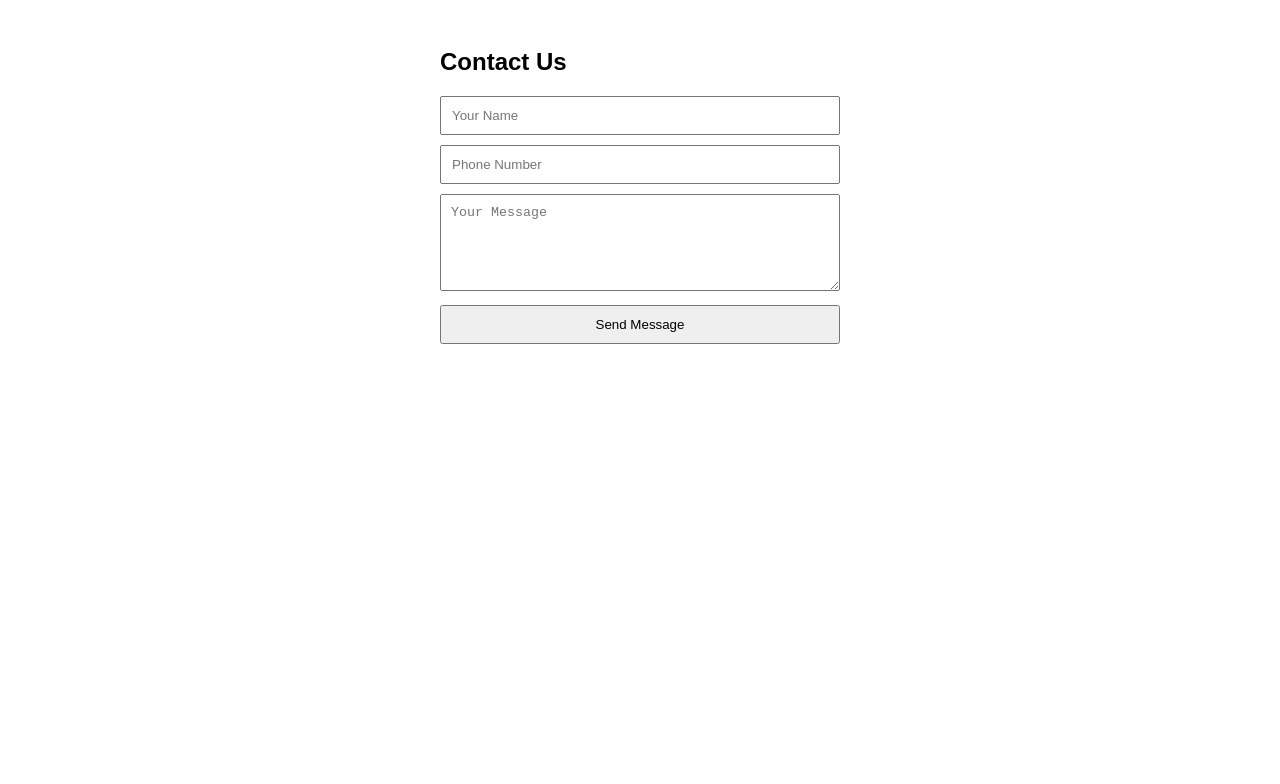
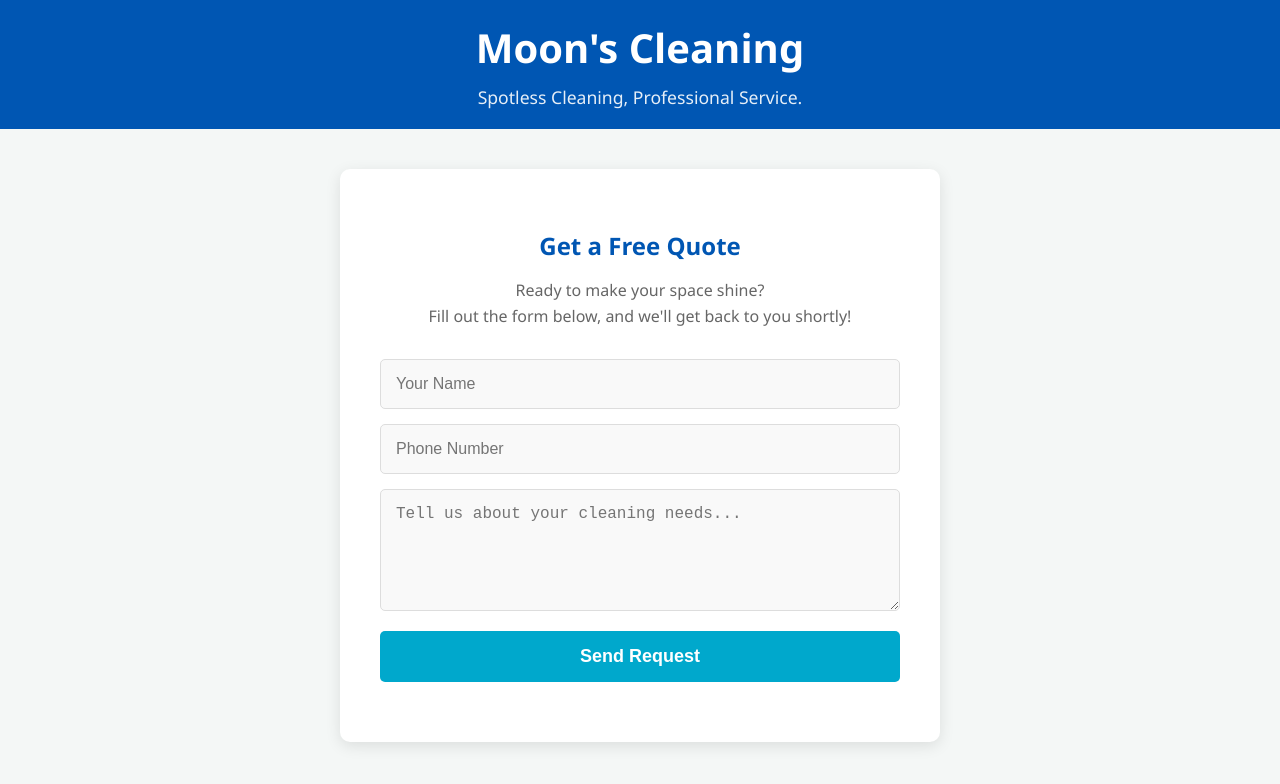
Before and after one commit to moonscleaning/business-service-app, a plain HTML site: page index.html in a window 1280 px wide. Drawn offline with Linux system fonts and the light colour scheme.

Commit message:
Add files via upload

```diff
--- a/index.html
+++ b/index.html
@@ -3,40 +3,96 @@
 <head>
     <meta charset="UTF-8">
     <meta name="viewport" content="width=device-width, initial-scale=1.0">
-    <title>Contact Form</title>
+    <title>Moon's Cleaning - Professional Cleaning Service</title>
     <style>
-        body { font-family: sans-serif; padding: 20px; }
-        form { max-width: 400px; margin: auto; }
-        input, textarea, button { width: 100%; margin-bottom: 10px; padding: 10px; box-sizing: border-box; }
+        /* 기본 설정 */
+        body { margin: 0; padding: 0; font-family: 'Segoe UI', Tahoma, Geneva, Verdana, sans-serif; background-color: #f4f7f6; color: #333; }
+        * { box-sizing: border-box; }
+
+        /* 헤더 (로고 및 제목) */
+        header { background-color: #0056b3; color: white; padding: 20px; text-align: center; }
+        header h1 { margin: 0; font-size: 2.5rem; }
+        header p { margin: 10px 0 0; font-size: 1.1rem; opacity: 0.9; }
+
+        /* 메인 컨텐츠 영역 */
+        .container { max-width: 600px; margin: 40px auto; background: white; padding: 40px; border-radius: 10px; box-shadow: 0 4px 15px rgba(0,0,0,0.1); }
+
+        /* 소개글 */
+        .intro { text-align: center; margin-bottom: 30px; }
+        .intro h2 { color: #0056b3; margin-bottom: 10px; }
+        .intro p { color: #666; line-height: 1.6; }
+
+        /* 입력 폼 스타일 */
+        input, textarea { width: 100%; padding: 15px; margin-bottom: 15px; border: 1px solid #ddd; border-radius: 5px; font-size: 16px; background-color: #f9f9f9; transition: 0.3s; }
+        input:focus, textarea:focus { border-color: #0056b3; background-color: white; outline: none; }
+        textarea { resize: vertical; }
+
+        /* 버튼 스타일 */
+        button { width: 100%; padding: 15px; background-color: #00a8cc; color: white; border: none; border-radius: 5px; font-size: 18px; font-weight: bold; cursor: pointer; transition: 0.3s; }
+        button:hover { background-color: #008cb3; }
+        button:disabled { background-color: #ccc; cursor: not-allowed; }
+
+        /* 로딩/성공 메시지 */
+        #msg { text-align: center; margin-top: 20px; font-weight: bold; display: block; }
+
+        /* 모바일 최적화 */
+        @media (max-width: 600px) {
+            .container { margin: 20px; padding: 20px; }
+            header h1 { font-size: 2rem; }
+        }
     </style>
 </head>
 <body>
 
-    <form name="submit-to-google-sheet">
-        <h2>Contact Us</h2>
-        <input name="Name" type="text" placeholder="Your Name" required>
-        <input name="Phone" type="number" placeholder="Phone Number" required>
-        <textarea name="Message" placeholder="Your Message" required rows="5"></textarea>
-        <button type="submit">Send Message</button>
-    </form>
+    <header>
+        <h1>Moon's Cleaning</h1>
+        <p>Spotless Cleaning, Professional Service.</p>
+    </header>
+
+    <div class="container">
+        <div class="intro">
+            <h2>Get a Free Quote</h2>
+            <p>Ready to make your space shine? <br>Fill out the form below, and we'll get back to you shortly!</p>
+        </div>
+
+        <form name="submit-to-google-sheet">
+            <input name="Name" type="text" placeholder="Your Name" required>
+            <input name="Phone" type="tel" placeholder="Phone Number" required>
+            <textarea name="Message" placeholder="Tell us about your cleaning needs..." required rows="5"></textarea>
+            <button type="submit" id="submitBtn">Send Request</button>
+        </form>
+        <div id="msg"></div>
+    </div>
 
     <script>
-        // ▼▼▼ 여기에 웹 앱 URL을 붙여넣으세요 ▼▼▼
+        // ▼▼▼ 여기에 아까 그 긴 웹 앱 URL을 다시 붙여넣으세요! ▼▼▼
         const scriptURL = 'https://script.google.com/macros/s/AKfycbzAkSDV4qNBUnNkMYRJJ-vgse3nfkT8XoqBEVnQDJYy71dPzYbeA3vHW68ON6iM6e3ixg/exec'
+
         const form = document.forms['submit-to-google-sheet']
+        const btn = document.getElementById('submitBtn')
+        const msg = document.getElementById('msg')
 
         form.addEventListener('submit', e => {
             e.preventDefault()
+            // 버튼 비활성화 (더블 클릭 방지)
+            btn.disabled = true;
+            btn.innerHTML = "Sending...";
+            msg.innerHTML = "";
+
             fetch(scriptURL, { method: 'POST', body: new FormData(form)})
             .then(response => {
-                // 성공했을 때 뜨는 메시지 (영어)
-                alert("Success! Your message has been sent successfully.")
-                // 폼 내용 비우기
+                msg.innerHTML = "<span style='color:green'>Thank you! Your message has been sent.</span>"
+                msg.style.color = "green";
                 form.reset();
+                btn.disabled = false;
+                btn.innerHTML = "Send Request";
             })
             .catch(error => {
-                // 실패했을 때 뜨는 메시지 (영어)
-                alert("Error! Something went wrong. Please try again.")
+                msg.innerHTML = "<span style='color:red'>Error! Please try again later.</span>"
+                msg.style.color = "red";
+                btn.disabled = false;
+                btn.innerHTML = "Send Request";
+                console.error('Error!', error.message)
             })
         })
     </script>
```
